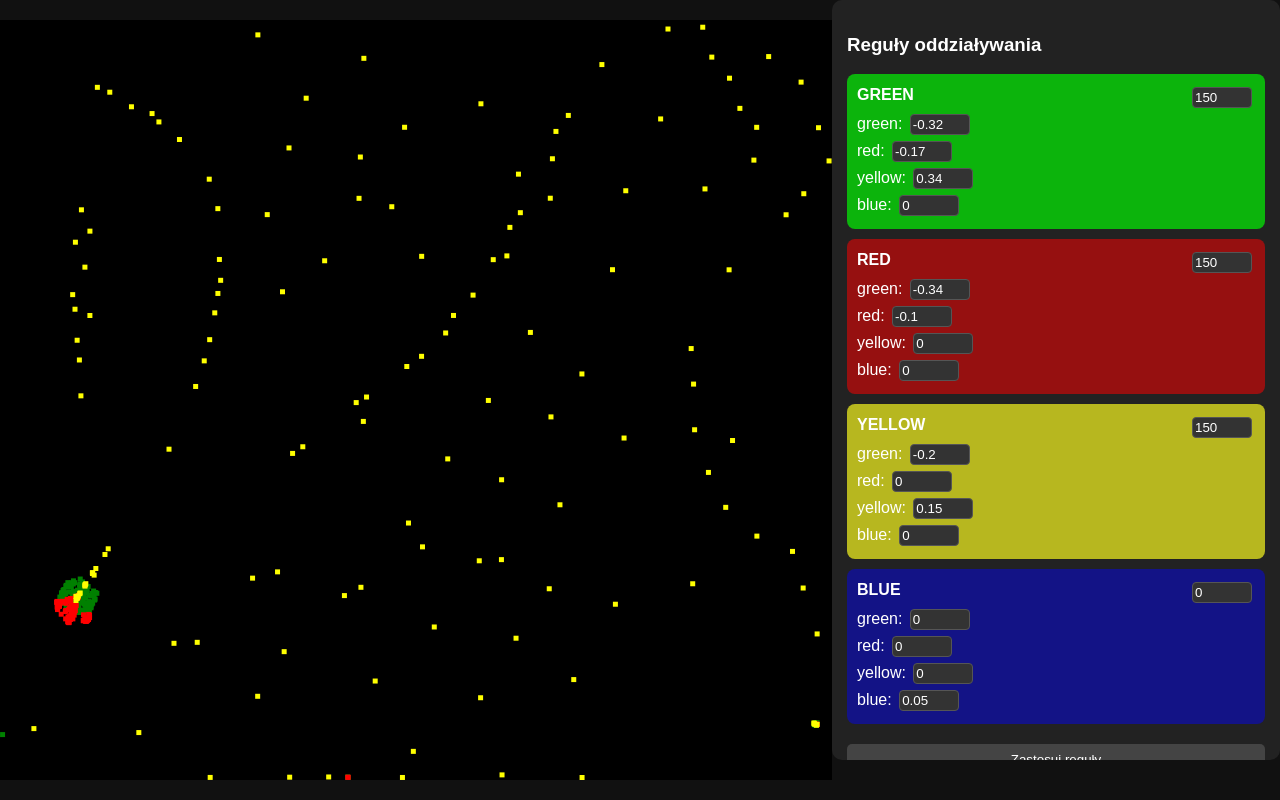
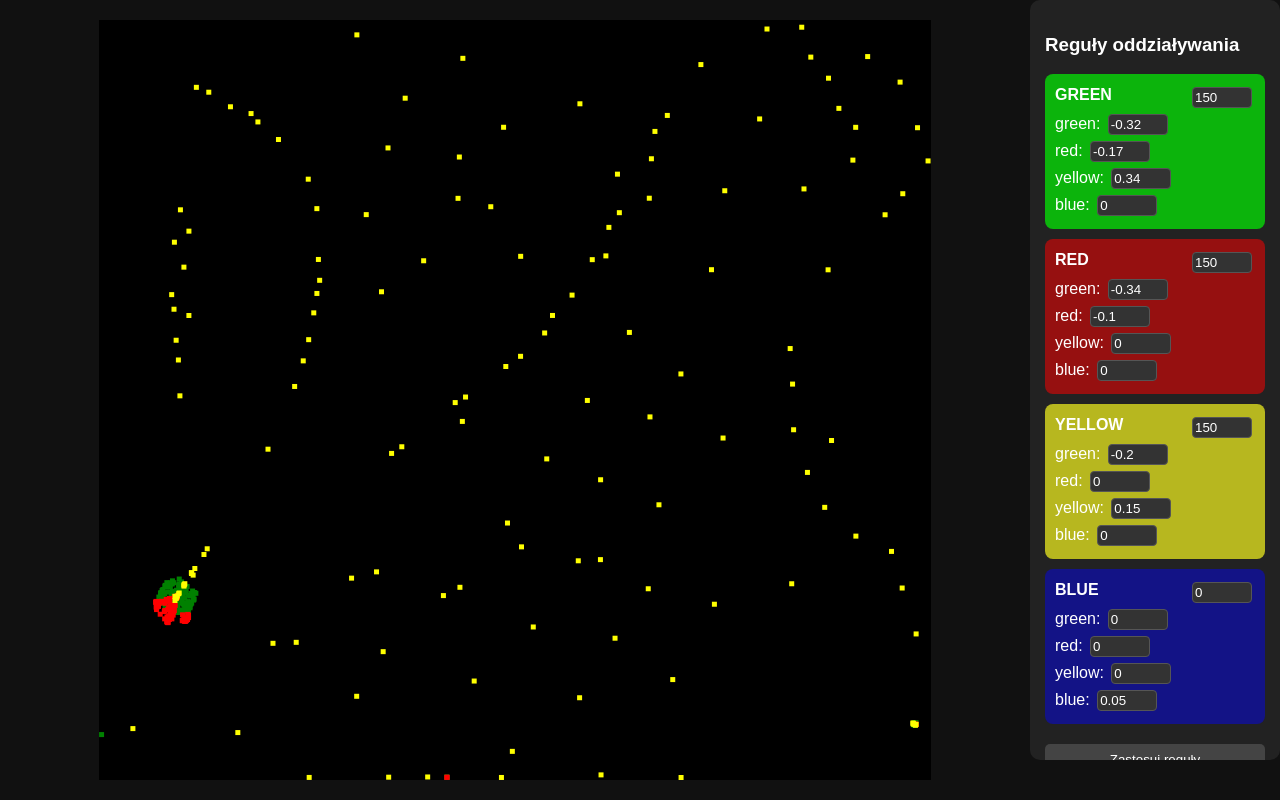
Before and after one commit to Zolenf/Particle-Life, a plain HTML site: page index.html in a window 1280 px wide. Drawn offline with Linux system fonts and the light colour scheme.

Commit message:
Full site

```diff
--- a/index.html
+++ b/index.html
@@ -38,7 +38,7 @@
         background-color: #222;
         border-radius: 10px;
         padding: 15px;
-        min-width: 250px;
+        width: 250px; /* Zmniejszenie szerokości panelu */
       }
 
       .color-section {
```
